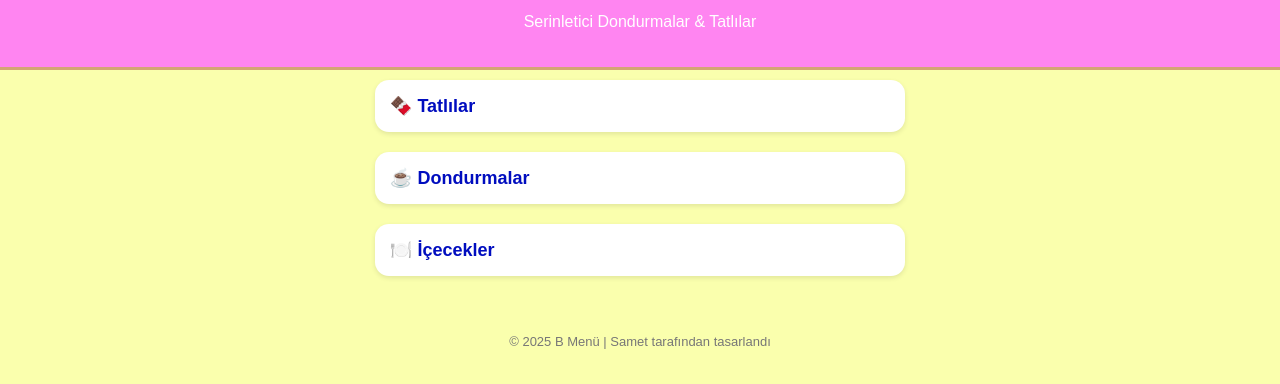
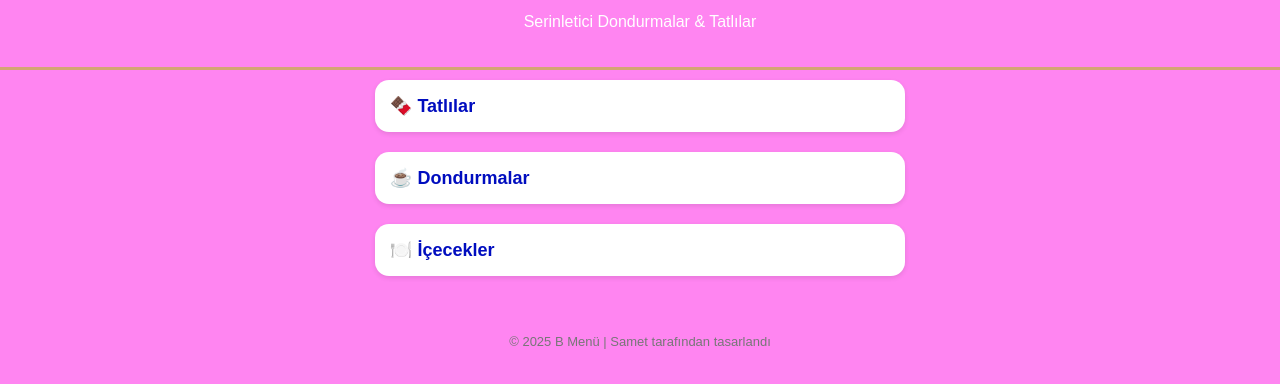
Before and after one commit to smtylcnkaya-cmyk/EMRE-DONDURMA, a plain HTML site: page index.html in a window 1280 px wide. Shown: the part 54-438 px from the top of the page. Drawn offline with Linux system fonts and the light colour scheme.

Commit message:
Update style.css

```diff
--- a/style.css
+++ b/style.css
@@ -1,6 +1,6 @@
 body {
   font-family: 'Poppins', sans-serif;
-  background: #faffad;
+  background: #ff85f1;
   margin: 0;
   color: #000dbf;
 }
```
